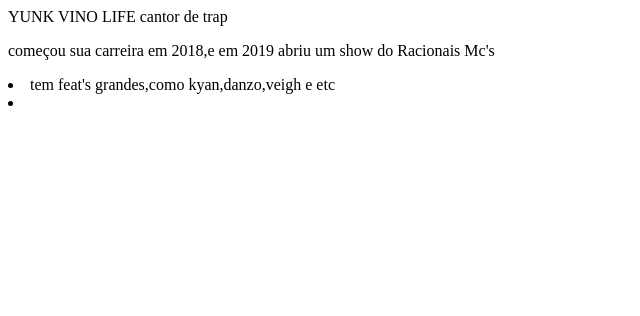
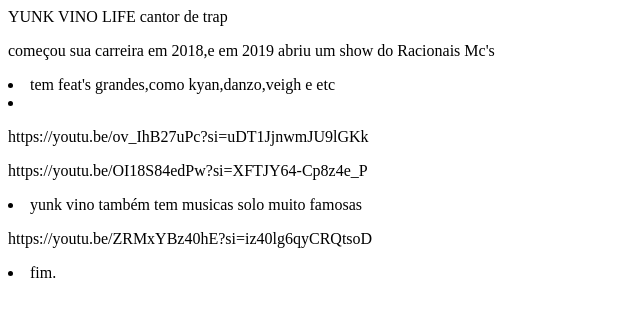
Before and after one commit to nggpaiva/prova3-leo, a plain HTML site: page index.html in a window 1280 px wide. Shown: the whole page, without its empty margins (0-640 px from the left). Drawn offline with Linux system fonts and the light colour scheme.

Commit message:
Update index.html

```diff
--- a/index.html
+++ b/index.html
@@ -14,3 +14,8 @@
 </h2>cantor de trap</h2>
 </p>começou sua carreira em 2018,e em 2019 abriu um show do Racionais Mc's</p>
 <li>tem feat's grandes,como kyan,danzo,veigh e etc<li>
+</p>https://youtu.be/ov_IhB27uPc?si=uDT1JjnwmJU9lGKk</p>
+</p>https://youtu.be/OI18S84edPw?si=XFTJY64-Cp8z4e_P</p>
+<li>yunk vino também tem musicas solo muito famosas</li>
+</p>https://youtu.be/ZRMxYBz40hE?si=iz40lg6qyCRQtsoD</p>
+<li>fim.</li>
```
